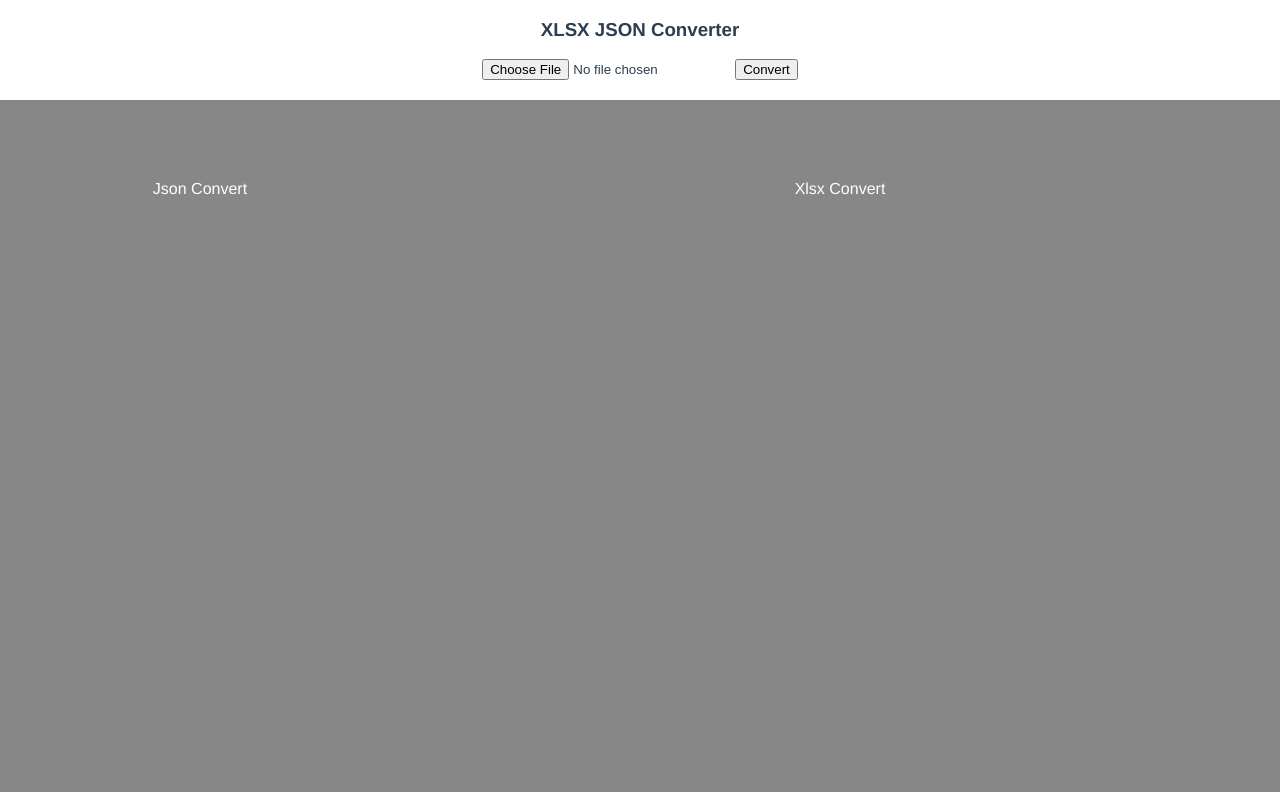
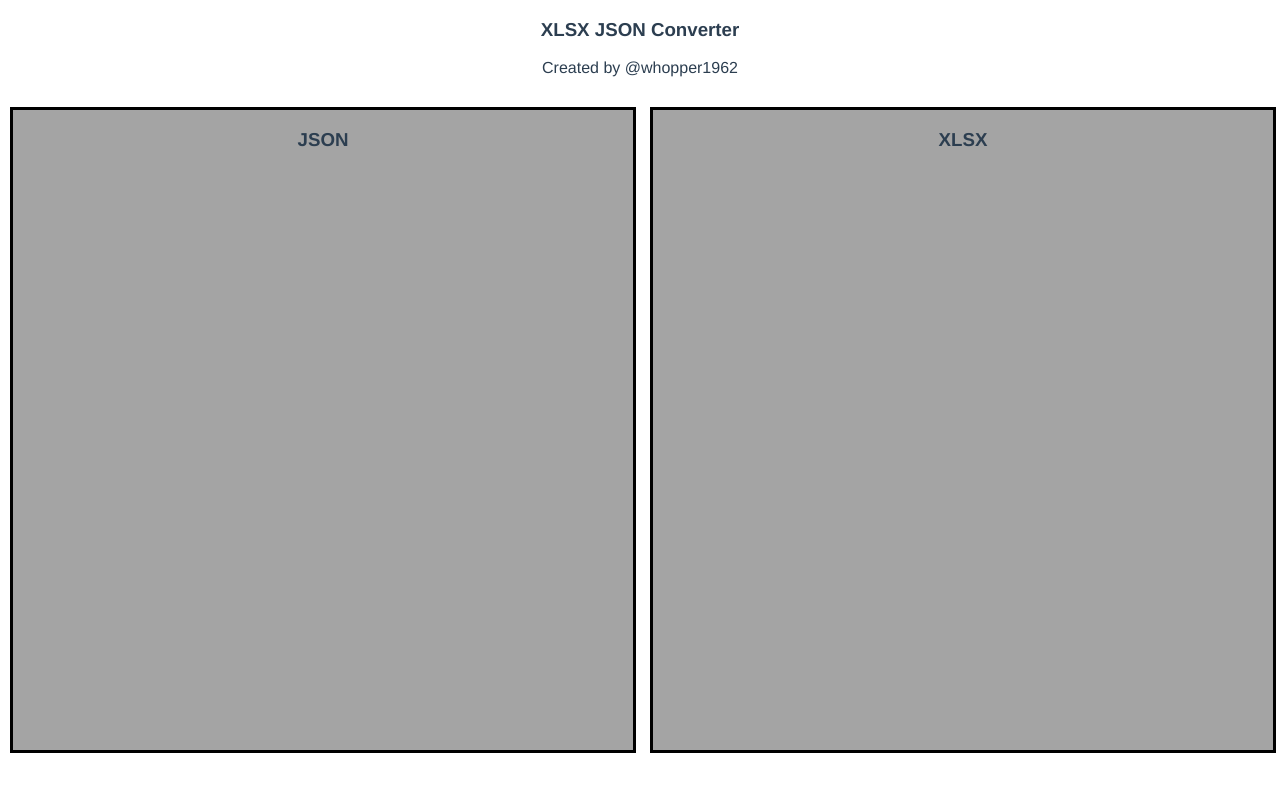
Before and after one commit to whopper1962/json-wizard-demo, a Vue app: page / in a window 1280 px wide. Shown: the top 792 px of the page. Built offline with nearby package versions, Linux system fonts and the light colour scheme.

Commit message:
fix form section style

```diff
--- a/src/components/JsonView.vue
+++ b/src/components/JsonView.vue
@@ -1,6 +1,6 @@
 <template>
 <div class="json-view">
-  Json Convert
+  <h3 class="json-title">JSON</h3>
 </div>
 </template>
 
@@ -16,6 +16,13 @@ export default {
 </script>
 
 <style scoped>
+.json-title {
+  width: 100%;
+}
 .json-view {
+  border: solid black;
+  background-color: rgb(164, 164, 164);
+  width: 100%;
+  height: 80vh;
 }
 </style>
--- a/src/components/XlsxView.vue
+++ b/src/components/XlsxView.vue
@@ -1,6 +1,6 @@
 <template>
 <div class="xlsx-view">
-  Xlsx Convert
+  <h3 class="xlsx-title">XLSX</h3>
 </div>
 </template>
 
@@ -16,6 +16,13 @@ export default {
 </script>
 
 <style scoped>
+.xlsx-title {
+  width: 100%;
+}
 .xlsx-view {
+  border: solid black;
+  background-color: rgb(164, 164, 164);
+  width: 100%;
+  height: 80vh;
 }
 </style>
--- a/src/views/HomeView.vue
+++ b/src/views/HomeView.vue
@@ -2,19 +2,16 @@
   <div class="home">
     <div class="converter-file-form">
       <h3>XLSX JSON Converter</h3>
-      <div class="converter-file-form-inner">
-        <input type="file" accept=".xls,.xlsx,.json" />
-        <button @click="execConvert()">Convert</button>
-      </div>
+      <p>Created by @whopper1962</p>
     </div>
     <div class="xlsx-json-contents">
       <div class="split-item split-item-outer">
-        <div class="split-item-outer">
+        <div class="split-item-inner">
           <JsonView />
         </div>
       </div>
       <div class="split-item split-item-outer">
-        <div class="split-item-outer">
+        <div class="split-item-inner">
           <XlsxView />
         </div>
       </div>
@@ -48,12 +45,10 @@ export default {
 }
 .split-item {
   display: table-cell;
-  padding: 80px;
+  padding: 10px;
   width: 50%;
 }
 .split-item-outer {
-  background: rgb(136, 135, 135);
-  color: #fff;
   position: relative;
 }
 .split-item-outer {
```
